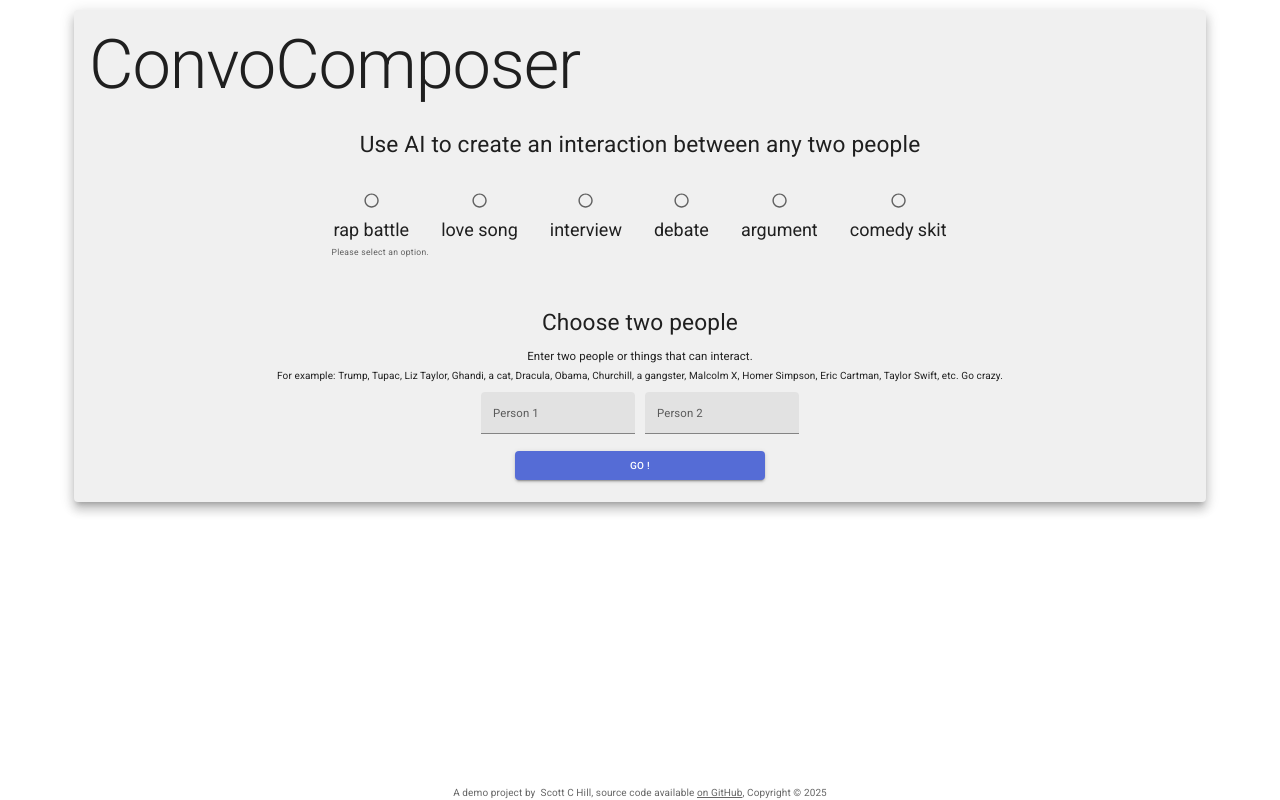
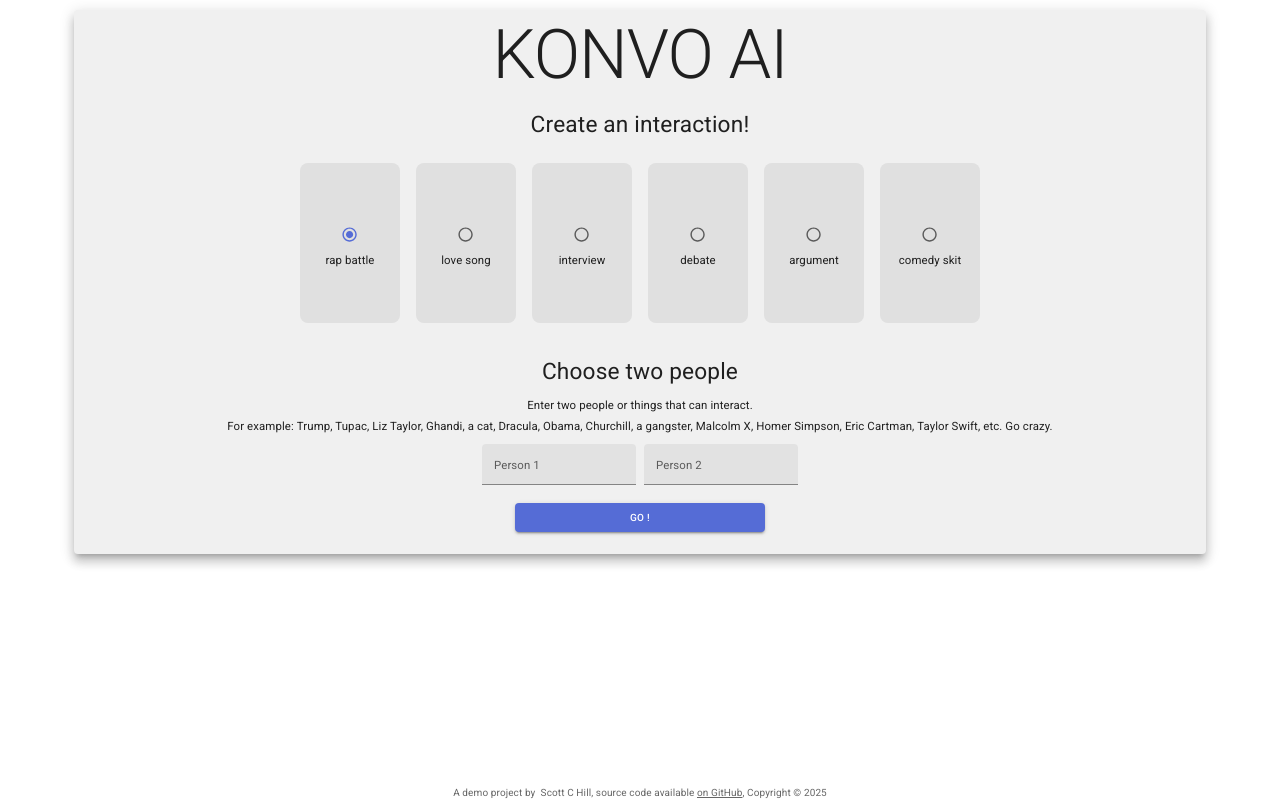
Before and after one commit to hillscottc/openai-fe2, a React (Vite) app: page / in a window 1280 px wide. Built offline with nearby package versions, Linux system fonts and the light colour scheme; no server answers.

Commit message:
Konvo AI

```diff
--- a/src/App.tsx
+++ b/src/App.tsx
@@ -1,5 +1,5 @@
 import * as React from "react";
-import ChatBot from "./ChatBot";
+import Konvo from "./Konvo";
 import CssBaseline from "@mui/material/CssBaseline";
 import Footer from "./components/Footer";
 import Container from "@mui/material/Container";
@@ -12,7 +12,7 @@ const App: React.FunctionComponent = () => {
       <React.Fragment>
         <CssBaseline enableColorScheme />
         <Container component="main">
-          <ChatBot />
+          <Konvo />
         </Container>
         <Footer />
       </React.Fragment>
--- a/src/ChatBot.tsx
+++ b/src/Konvo.tsx
@@ -13,6 +13,7 @@ import {
   TextareaAutosize,
   FormHelperText,
 } from "@mui/material";
+import Grid from "@mui/material/Grid2";
 import { DNA as DNASpinner } from "react-loader-spinner";
 
 const API_KEY = import.meta.env.VITE_OPENAI_APIKEY || "";
@@ -60,11 +61,11 @@ const sampleItems = [
   "Taylor Swift",
 ];
 
-const ChatBot: React.FunctionComponent = () => {
+const Konvo: React.FunctionComponent = () => {
   const [formData, setFormData] = useState({
     person1: "",
     person2: "",
-    chatType: "",
+    chatType: "rap battle",
   });
   const [chatResults, setChatResults] = useState("");
   const [isLoading, setIsLoading] = useState(false);
@@ -108,50 +109,60 @@ const ChatBot: React.FunctionComponent = () => {
         // height: "100vh",
       }}
     >
-      <Typography variant="h1" margin="10px" border="10px">
-        ConvoComposer
-      </Typography>
+      <Box sx={{ display: "flex", justifyContent: "center" }}>
+        <Typography variant="h1">KONVO AI</Typography>
+      </Box>
 
       <form onSubmit={handleSubmit}>
-        <Box sx={{ minWidth: 120, marginBottom: "25px" }}>
         <Box sx={{ display: "flex", justifyContent: "center", p: 1, m: 1 }}>
-            <Typography variant="h4" gutterBottom>
-              Use AI to create an interaction between any two people
+          <Typography variant="h4" gutterBottom sx={{ textAlign: "center" }}>
+            Create an interaction!
           </Typography>
         </Box>
 
         <Box
-            sx={{
-              display: "flex",
-              justifyContent: "center",
-              marginBottom: "50px",
-            }}
+          sx={{ display: "flex", justifyContent: "center", marginBottom: 4 }}
         >
-            <FormControl error={formError && !formData.chatType}>
+          <FormControl>
             <RadioGroup
               row
-                defaultValue={"discussion"}
+              defaultValue={"rap battle"}
               name="radio-buttons-group"
               onChange={(e) =>
                 setFormData({ ...formData, chatType: e.target.value })
               }
             >
+              <Box sx={{ flexGrow: 1 }}>
+                <Grid container spacing={2} minHeight={160} columns={2}>
                   {chatTypes.map((value) => (
+                    <Grid
+                      display="flex"
+                      justifyContent="center"
+                      alignItems="center"
+                      sx={{
+                        borderRadius: 2,
+                        backgroundColor: "grey.300",
+                        width: 100,
+                      }}
+                    >
                       <FormControlLabel
                         value={value}
                         key={value}
                         control={<Radio />}
-                    label={<Typography variant="h5">{value}</Typography>}
+                        label={<Typography variant="body1">{value}</Typography>}
                         labelPlacement="bottom"
                       />
+                    </Grid>
                   ))}
+                </Grid>
+              </Box>
             </RadioGroup>
             <FormHelperText>
               {!formData.chatType && "Please select an option."}
             </FormHelperText>
           </FormControl>
         </Box>
-        </Box>
+
         <Box
           sx={{
             display: "flex",
@@ -174,7 +185,7 @@ const ChatBot: React.FunctionComponent = () => {
           <Typography variant="body1" gutterBottom sx={{ textAlign: "center" }}>
             Enter two people or things that can interact.
           </Typography>
-          <Typography variant="body2" gutterBottom>
+          <Typography variant="body1" gutterBottom>
             For example:&nbsp;
             {sampleItems.map((item) => `${item}, `)} etc. Go crazy.
           </Typography>
@@ -190,7 +201,7 @@ const ChatBot: React.FunctionComponent = () => {
             label={"Person 1"}
             variant="filled"
             error={formError && !formData.person1}
-            sx={{ paddingRight: "10px" }}
+            sx={{ paddingRight: 1 }}
           />
           <TextField
             size="small"
@@ -232,4 +243,4 @@ const ChatBot: React.FunctionComponent = () => {
   );
 };
 
-export default ChatBot;
+export default Konvo;
```
Lines whose indentation alone changed are shown as unchanged.
